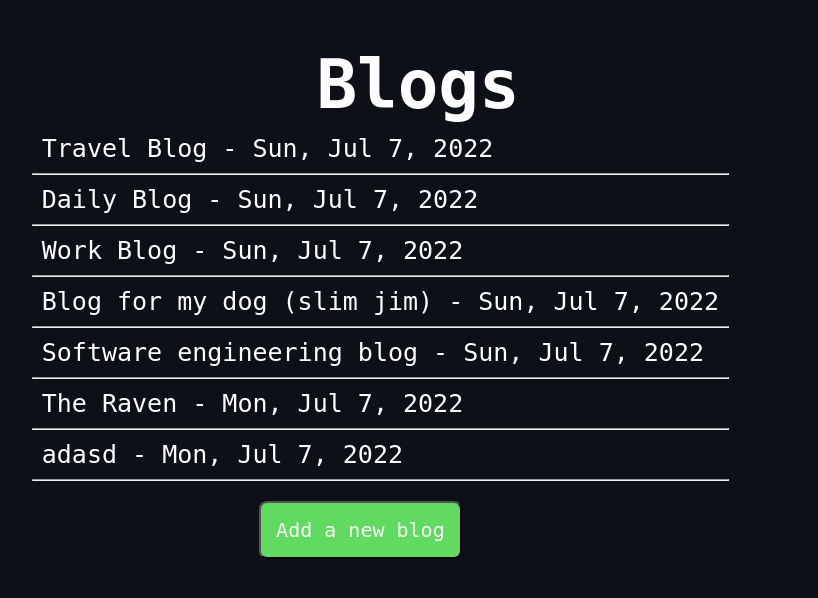
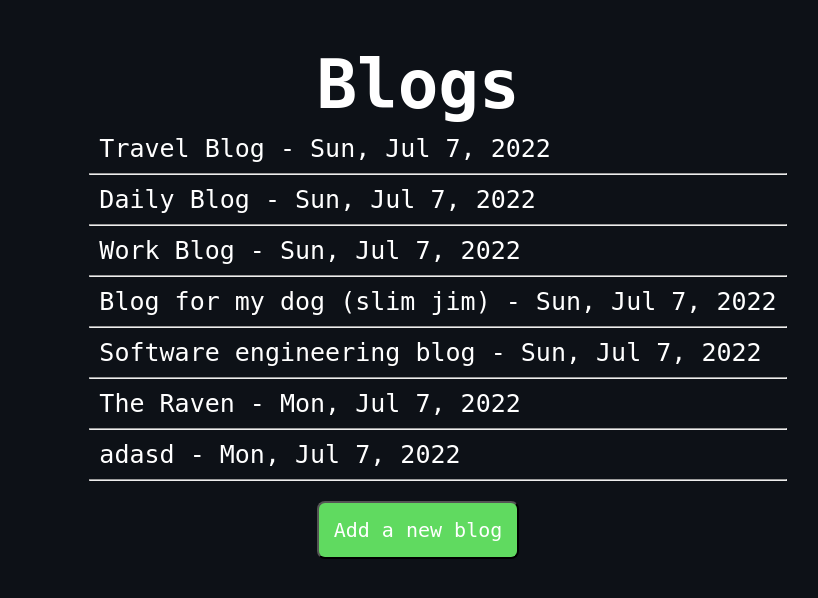
Before and after one commit to AwesomenessXP/blog, a Django app: page /blog/ in a window 1280 px wide. Shown: the part 71-669 px from the top of the page, without its empty margins (222-1040 px from the left). Run offline with Django 4.2, Linux system fonts and the light colour scheme; data comes from the database, SQL or seed files in the repository.

Commit message:
finished styling

```diff
--- a/blog_posts/static/blog_posts/styles.css
+++ b/blog_posts/static/blog_posts/styles.css
@@ -150,5 +150,5 @@
 }
 
 .list-contents, .add-blog-container, .form-container {
-    margin: 0px 9% 0px 0px;
+    margin: 0px 9%;
 }
```
